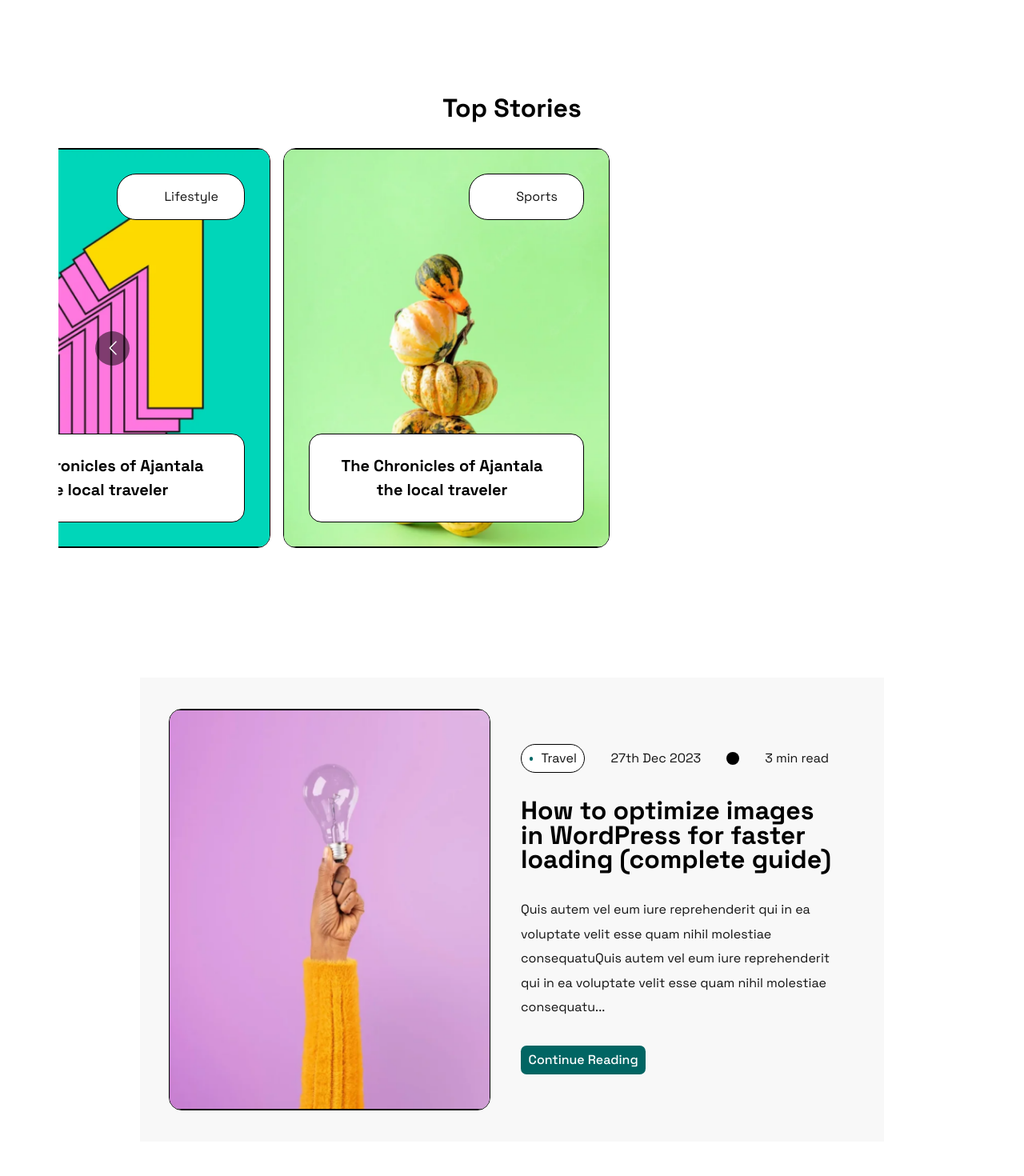
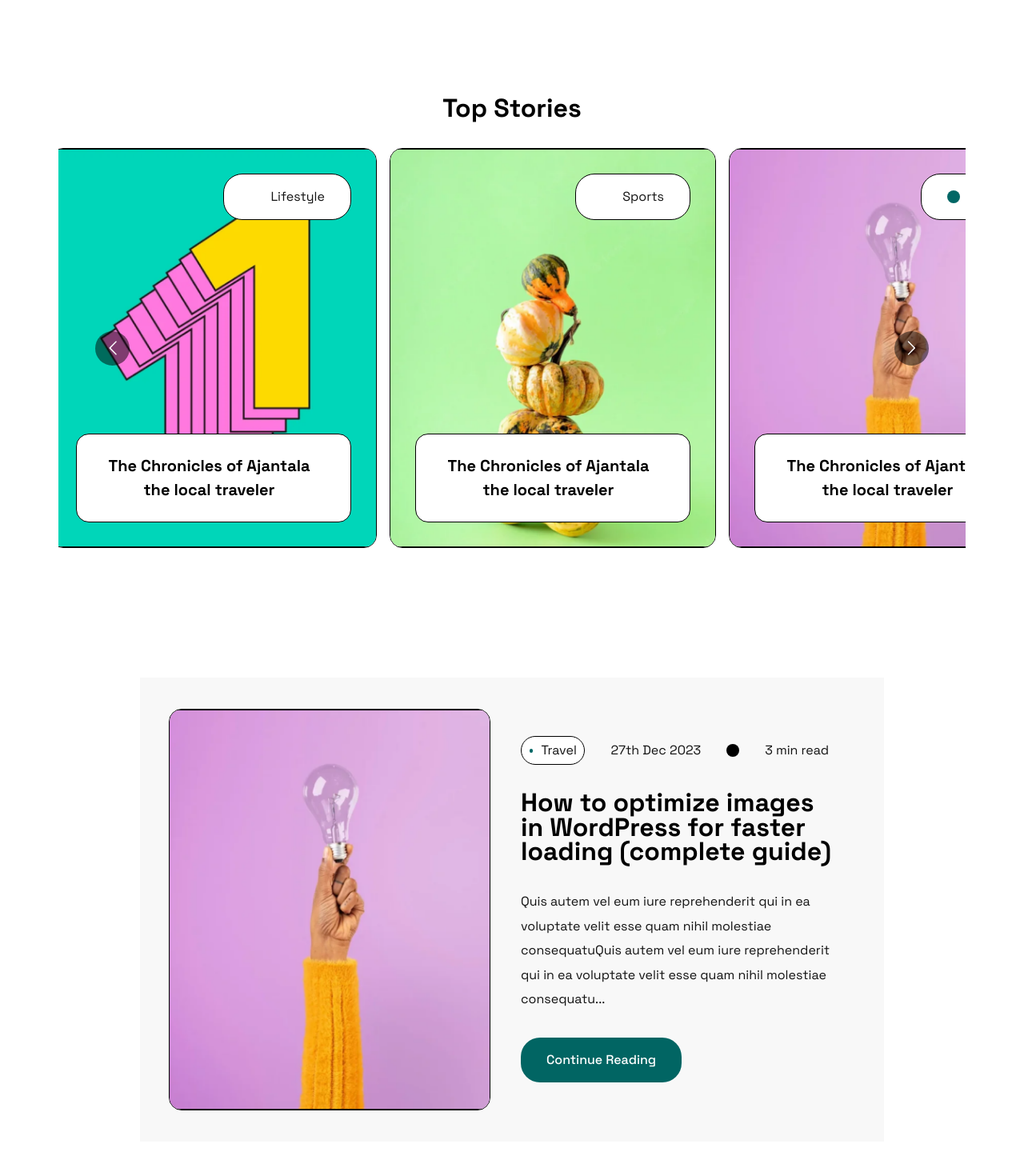
Before and after one commit to EAconcepts/Content-Mgt-System, a Next.js app: page / in a window 1280 px wide. Shown: the part 920-2390 px from the top of the page at 80% size. Built offline with nearby package versions, Linux system fonts and the light colour scheme.

Commit message:
made changes to the homepage ui

```diff
--- a/app/(components)/header.tsx
+++ b/app/(components)/header.tsx
@@ -9,6 +9,8 @@ import { SignUp } from "./sign-up";
 import { SignIn } from "./sign-in";
 import logo from "./assets/logo.svg";
 import Image from "next/image";
+import Aos from "aos";
+import "aos/dist/aos.css";
 
 const Header = () => {
   const navLinks = [
@@ -34,20 +36,29 @@ const Header = () => {
     },
   ];
   const [showMenu, setShowMenu] = useState<boolean>(false);
-  const [mobileView, setMobileView] = useState<boolean>(false)
-  const [deviceWidth, setDeviceWidth ] = useState<number>(0)
-  useEffect(()=>{
-    let width = window?.innerWidth
-    setDeviceWidth(width)
-    console.log(width)
-    if(deviceWidth < 640){
-      console.log(width)
-      setMobileView(true)
+  const [mobileView, setMobileView] = useState<boolean>(true);
+  // const [deviceWidth, setDeviceWidth] = useState<number>(
+  //   window?.innerWidth || 0
+  // );
+  const handleResize = () => {
+    let width = window?.innerWidth;
+    // setDeviceWidth(width);
+    if (width < 1024) {
+      setMobileView(true);
+    } else {
+      setMobileView(false);
     }
-    else{
-      setMobileView(false)
-    }
-  },[deviceWidth])
+  };
+  useEffect(() => {
+    Aos.init();
+    handleResize();
+  }, []);
+  useEffect(() => {
+    window.addEventListener("resize", handleResize);
+    return () => {
+      window.removeEventListener("resize", handleResize);
+    };
+  }, []);
   const menuRef = useRef<any>(null);
   const onOutsideClick = (event: MouseEvent) => {
     if (menuRef.current && !menuRef.current.contains(event?.target as Node)) {
@@ -63,12 +74,16 @@ const Header = () => {
   return (
     <nav className="w-full relative flex shrink-0 lg:justify-center justify-between items-center h-[80px] gap-x-[44px] py-[32px] px-[24px] bg-white border-b-[1px] border-[rgba(124,110,83,0.04)]">
       {/* Logo  */}
-      <div className="text-[24px] font-[400] leading-[30.62px] text-[#121212]">
+      <Link
+        href={"/"}
+        data-aos="fade-right"
+        className="text-[24px] font-[400] leading-[30.62px] text-[#121212]"
+      >
         <Image src={logo} width={82} height={44} alt="logo" className="" />
-      </div>
-
+      </Link>
       <div ref={menuRef} className="relative">
         <MenuIcon
+          data-aos="fade-left"
           ref={menuRef}
           height={32}
           width={32}
@@ -79,8 +94,10 @@ const Header = () => {
           ref={menuRef}
           className={` ${
             showMenu && mobileView
-              ? "w-[55vw] fixed top-0 right-0 h-screen flex flex-col gap-y-[16px] text-white pt-[32px] bg-secondary z-40 overflow-hidden"
-              : mobileView && !showMenu &&   "z-40  w-0 transform  overflow-hidden fixed top-0 right-0 h-screen flex flex-col gap-y-[16px] text-white pt-[32px] bg-secondary"
+              ? "w-[55vw] fixed top-0 right-0 h-screen flex flex-col gap-y-[16px] text-white pt-[32px] bg-secondary z-50 overflow-hidden"
+              : mobileView &&
+                !showMenu &&
+                "z-40  w-0 transform  overflow-hidden fixed top-0 right-0 h-screen flex flex-col gap-y-[16px] text-white pt-[32px] bg-secondary"
           } lg:flex gap-x-[44px] items-center transition-w duration-500 ease-in-out lg:text-primary`}
         >
           {navLinks.map((item, index) => (
--- a/app/(components)/hero.tsx
+++ b/app/(components)/hero.tsx
@@ -1,7 +1,7 @@
 'use client'
 
 import Image from "next/image";
-import React, { useState } from "react";
+import React, { useEffect, useState } from "react";
 import herobg from "./assets/bg-1.png";
 import avatar from './assets/avatar.png'
 import fb from './assets/fb.svg'
@@ -14,6 +14,8 @@ import img2 from './assets/img-2.png'
 import img3 from './assets/img-3.png'
 import img4 from './assets/img-4.png'
 import { RecentPostsProps } from "@/@types";
+import Aos from 'aos';
+import 'aos/dist/aos.css';
 
 const Hero = () => {
     const socials = [fb, twitter, linkedin, anchor]
@@ -39,10 +41,13 @@ const Hero = () => {
             tag: 'Lifestyle'
         },
     ])
+    useEffect(()=>{
+       Aos.init()
+    },[])
   return (
-    <div className="w-full flex justify-center items-center lg:bg-[#F0F2F5] pt-[44px] lg:pt-[80.42px] lg:pb-[79.58px] md:pb-[55px] px-[32px] lg:px-[97px] ">
+    <div className="w-full z-0 flex justify-center items-center lg:bg-[#F0F2F5] pt-[44px] lg:pt-[80.42px] lg:pb-[79.58px] md:pb-[55px] px-[32px] lg:px-[97px] ">
       <div className="w-full flex flex-col lg:flex-row gap-x-[15px]">
-        <div className="relative flex justify-center ">
+        <div data-aos= 'fade-up' className="relative flex justify-center ">
           <Image
             src={herobg}
             width={705}
@@ -51,7 +56,7 @@ const Hero = () => {
             className="lg:w-[705px] w-full lg:h-[587.5px] h-[261px] rounded-[10px] object-cover "
           />
           {/* floating post */}
-          <div className="mx-[15px] lg:mx-0 absolute bottom-[-30px] lg:w-[575px] bg-white pt-[8.14px] lg:pt-[16.46px] pb-[14.84px] lg:pb-[30px] px-[15.83px] lg:px-[32px]">
+          <div className="w-[calc(100%-30px)] mx[15px] lg:mx-0 absolute bottom-[-30px] lg:w-[575px] bg-white pt-[8.14px] lg:pt-[16.46px] pb-[14.84px] lg:pb-[30px] px-[15.83px] lg:px-[32px]">
             <Tags color="#016766" tagName="Tech" ballPoint="w-[7.916px] h-[7.916px] shrink-0" className="py-[3.958px] px-[15.833px]"/>
             <h3 className="mt-[14.54px] text-primary text-[13.854px] lg:text-[28px] leading-[16.921px] lg:leading-[34.2px] font-[700]">
               Competitive Advantage in a Commoditized Industry
@@ -80,7 +85,7 @@ const Hero = () => {
           </div>
         </div>
         {/* Featured Posts */}
-        <div className="lg:w-[45%] mt-[107px] lg:mt-0 flex flex-col gap-y-[30px] px-[15px]">
+        <div data-aos='fade-up' className="lg:w-[45%] mt-[107px] lg:mt-0 flex flex-col gap-y-[30px] px-[15px]">
             {
                 featuredPosts?.map((post, index)=>(
                     <div key={index} className="flex gap-x-[20px]  pb-[32px] border-b-[2px] border-[#CED0D4] last:border-b-0">
--- a/app/(components)/top-stories.tsx
+++ b/app/(components)/top-stories.tsx
@@ -1,7 +1,7 @@
 "use client";
 
 import { RecentPostsProps } from "@/@types";
-import { useState } from "react";
+import { useEffect, useState } from "react";
 // import Carousel from "react-simply-carousel";
 import topPost1 from "./assets/top-post-1.png";
 import topPost2 from "./assets/top-post-2.png";
@@ -12,10 +12,30 @@ import { ArrowLeft, ArrowRight } from "lucide-react";
 import { Button } from "@/components/ui/button";
 import Carousel from "react-multi-carousel";
 import 'react-multi-carousel/lib/styles.css';
+import Aos from 'aos';
+import 'aos/dist/aos.css';
 
 const TopStories = () => {
   const [activeSlideindex, setActiveSlideIndex] = useState<number>(0);
   const [topStories, setTopStories] = useState<RecentPostsProps[]>([
+    {
+      title: "The Chronicles of Ajantala the local traveler",
+      tag: "Travel",
+      image: topPost1.src,
+      color: "#016766",
+    },
+    {
+      title: "The Chronicles of Ajantala the local traveler",
+      tag: "Lifestyle",
+      image: topPost2.src,
+      color: "#CA511D",
+    },
+    {
+      title: "The Chronicles of Ajantala the local traveler",
+      tag: "Sports",
+      image: topPost3.src,
+      color: "#02042E",
+    },
     {
       title: "The Chronicles of Ajantala the local traveler",
       tag: "Travel",
@@ -72,7 +92,7 @@ const TopStories = () => {
     superLargeDesktop: {
       // the naming can be any, depends on you.
       breakpoint: { max: 4000, min: 3000 },
-      items: 5
+      items: 4
     },
     desktop: {
       breakpoint: { max: 3000, min: 1024 },
@@ -87,23 +107,31 @@ const TopStories = () => {
       items: 1
     }
   };
+  useEffect(()=>{
+    Aos.init()
+  },[])
   return (
     <div className="w-full bg-white lg:pt-[150.5px] md:pt-[90px] pt-[56px] mb-[96px] lg:px-0 px-[15px]">
       {/* carousel */}
-      <div className="flex flex-col items-center lg:px-[73px] px-[23.67px]">
+      <div data-aos='fade-up' className="flex flex-col items-center lg:px-[73px] px-[23.67px]">
         <h4 className="text-black lg:text-[32px] text-[28.876px] font-[700] lg:leading-[30px] leading-[27.071px] pb-[35.19px]">
           Top Stories
         </h4>
         <Carousel
           responsive={responsive}
           autoPlay
+          infinite
+          centerMode={false}
           ssr
-          sliderClass="w-full flex gap-x-4"
+          partialVisbile={false}
+          sliderClass="w-full flx gap-x-4"
           itemClass="w-full "
-        className="w-full h-full"
+          containerClass="w-full"
+        className="w-full h-full "
          >
            {topStories?.map((story, index) => (
             <div
+            data-aos='fade-up'
               key={index}
               className="relative z-20 w-full lg:w-[408px] h-[368.664px] lg:h-[500px] border-none flex flex-col"
             >
@@ -125,10 +153,11 @@ const TopStories = () => {
         </Carousel>
       </div>
       {/* Other stories */}
-      <div className="xl:px-[175px] lg:px-[120px] mt-[150px]  w-full  px-[17px]">
-        <div className="w-full  flex flex-col gap-y-[60px] lg:px-0 px-[10.8px] py-[11.7px] lg:py-[11.7px] ">
+      <div className="xl:px-[175px] lg:px-[120px] mt-[86.84px] lg:mt-[150px]  w-full  px-[17px]">
+        <div  className="w-full flex flex-col gap-y-[60px] lg:px-0 px-[10.8px] py-[11.7px] lg:py-[11.7px] ">
           {otherStories?.map((story, index) => (
             <div
+              data-aos='fade-up'
               key={index}
               className="w-full bg-[#F8F8F8] flex gap-x-[11.4px] lg:gap-x-[38px] lg:py-[39px] lg:pl-[36px] xl:pr-[60px] lg:pr-[50px] items-center"
             >
@@ -150,7 +179,7 @@ const TopStories = () => {
                 <p className="text-primary text-[4.8px] lg:text-[16px] fon-[400] leading-[6.12px] lg:leading-[30.62px]">
                   {story.content}
                 </p>
-                <Button size={"sm"} variant={"secondary"} className="max-w-max text-[4.8px] lg:text-base px-[9.6px] -py-4 rounded-[7.2px]">
+                <Button size={"sm"} variant={"secondary"} className="lg:max-w-max w-fit h-fit  text-[4.8px] lg:text-base px-[9.6px] lg:px-[32px] py-[4px] lg:py-[16px] rounded-[7.2px] lg:rounded-[24px]">
                   Continue Reading
                 </Button>
               </div>
--- a/package.json
+++ b/package.json
@@ -23,6 +23,7 @@
     "tailwindcss-animate": "^1.0.7"
   },
   "devDependencies": {
+    "@types/aos": "^3.0.7",
     "@types/node": "^20",
     "@types/react": "^18",
     "@types/react-dom": "^18",
```
Also changed, not shown: 1 other file (tests, documents, lock files or other folders).
